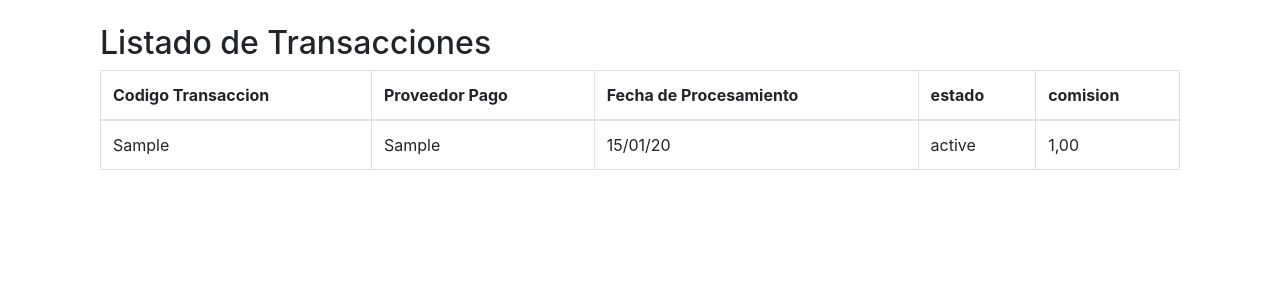
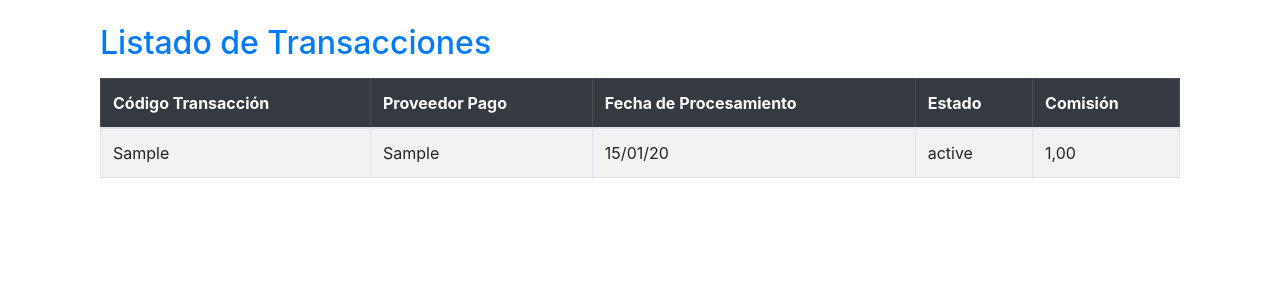
Before and after one commit to Bryan-Daniel-Sandoval-Quenta/ProyectoWeb3_SistemaONG, a Django app: page /lista_transaccion/ in a window 1280 px wide. Shown: the part 56-356 px from the top of the page. Run offline with Django 5.2, Linux system fonts and the light colour scheme; tables that the repository leaves empty hold one stand-in row (values such as "Sample post"); some libraries are stand-ins or nearby versions.

Commit message:
agregando estilo a tablas de transaccion

```diff
--- a/SisDonacionONG/transaccion/templates/Transaccion/lista_transaccion.html
+++ b/SisDonacionONG/transaccion/templates/Transaccion/lista_transaccion.html
@@ -1,15 +1,15 @@
-{% extends 'Transaccion/base.html' %}
-{% block content %}
+{% extends 'Transaccion/base.html' %} {% block content %}
 <div class="container mt-4">
-    <h2>Listado de Transacciones</h2>
-    <table class="table table-bordered">
-        <thead>
+    <h2 class="mb-3 text-primary">Listado de Transacciones</h2>
+    <div class="table-responsive">
+        <table class="table table-bordered table-striped table-hover">
+            <thead class="table-dark">
                 <tr>
-                <th>Codigo Transaccion</th>
+                    <th>Código Transacción</th>
                     <th>Proveedor Pago</th>
                     <th>Fecha de Procesamiento</th>
-                <th>estado</th>
-                <th>comision</th>
+                    <th>Estado</th>
+                    <th>Comisión</th>
                 </tr>
             </thead>
             <tbody>
@@ -25,4 +25,5 @@
             </tbody>
         </table>
     </div>
+</div>
 {% endblock %}
```
Lines whose indentation alone changed are shown as unchanged.
